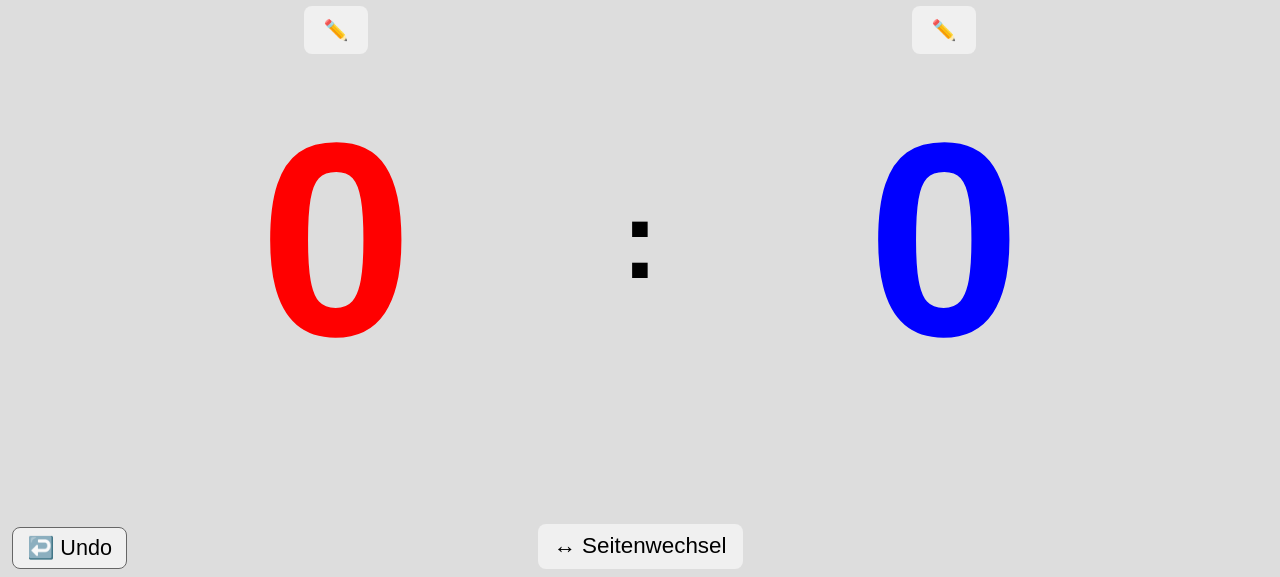
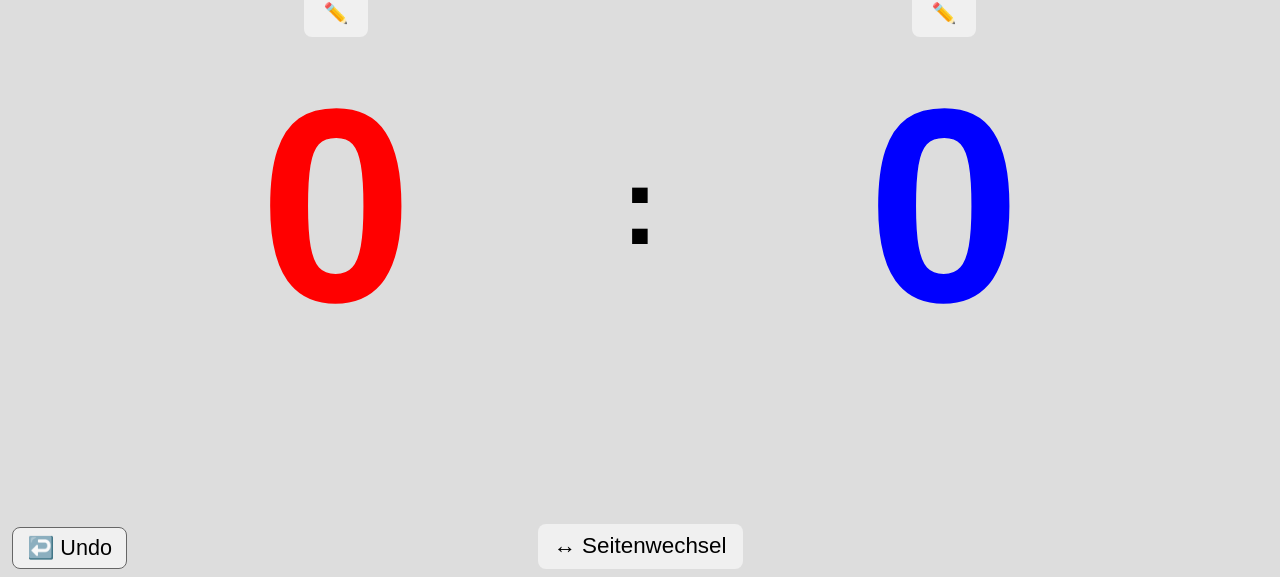
Before and after one commit to DauCoder2001/scoreboards, a plain HTML site: page index_pool.html in a window 1280 px wide. Shown: the part 223-800 px from the top of the page. Drawn offline with Linux system fonts and the light colour scheme.

Commit message:
Add files via upload

```diff
--- a/index_pool.html
+++ b/index_pool.html
@@ -99,7 +99,10 @@
              height: 8vmin; line-height: 8vmin; }
   .player-left { color: red; }
   .player-right { color: blue; }
-  .edit-btn { font-size: 2.5vmin; margin-top: 1vmin; cursor: pointer; }
+  /* display: block nimmt den Knopf aus der Grundlinien-Ausrichtung - sonst bleibt der
+     Abstand am Strut der Namenszeile haengen und ein kleineres Margin wirkt gar nicht;
+     margin auto haelt ihn zentriert. */
+  .edit-btn { font-size: 2.5vmin; display: block; margin: 0.4vmin auto 0; cursor: pointer; }
 
   /* Score Hauptbereich */
   /* Tippflaechen: die Klick-Listener haengen an #s1/#s2, also an der ganzen Grid-Zelle.
@@ -109,7 +112,7 @@
      - aussen 8vmin seitlich / 12vmin unten Abstand zu Bildschirmrand und unterer Leiste
      - Ausgleich, damit die Ziffern unter den ✏️-Buttons bleiben:
        L = 4 − seitlich + Mitte/2 = 4 − 8 + 6 = 2vmin
-     - Ziffernhoehe unveraendert 7vmin: (unten 12 + innen 2) / 2 */
+     - Ziffern 9,65vmin ueber der Mitte: (unten 12 + innen 7,3) / 2 */
   #scores {
     display: grid; grid-template-columns: 1fr 12vmin 1fr; padding: 0 8vmin 12vmin;
     flex: 1 1 auto; min-height: 20vh; position: relative; z-index: 1;
@@ -118,9 +121,9 @@
     display: flex; justify-content: center; align-items: center;
     font-size: 34.5vmin; font-weight: bold; user-select: none; cursor: pointer;
   }
-  #s1 { color: red;  padding: 0 0 2vmin 2vmin; }
-  #s2 { color: blue; padding: 0 2vmin 2vmin 0; }
-  #colon { font-size: 13.8vmin; font-weight: bold; display: flex; align-items: center; justify-content: center; padding-bottom: 2vmin; }
+  #s1 { color: red;  padding: 0 0 7.3vmin 2vmin; }
+  #s2 { color: blue; padding: 0 2vmin 7.3vmin 0; }
+  #colon { font-size: 13.8vmin; font-weight: bold; display: flex; align-items: center; justify-content: center; padding-bottom: 7.3vmin; }
 
   /* Untere Leiste (wie 14.1): Undo links, Seitenwechsel mittig */
   #bottom-bar {
```
